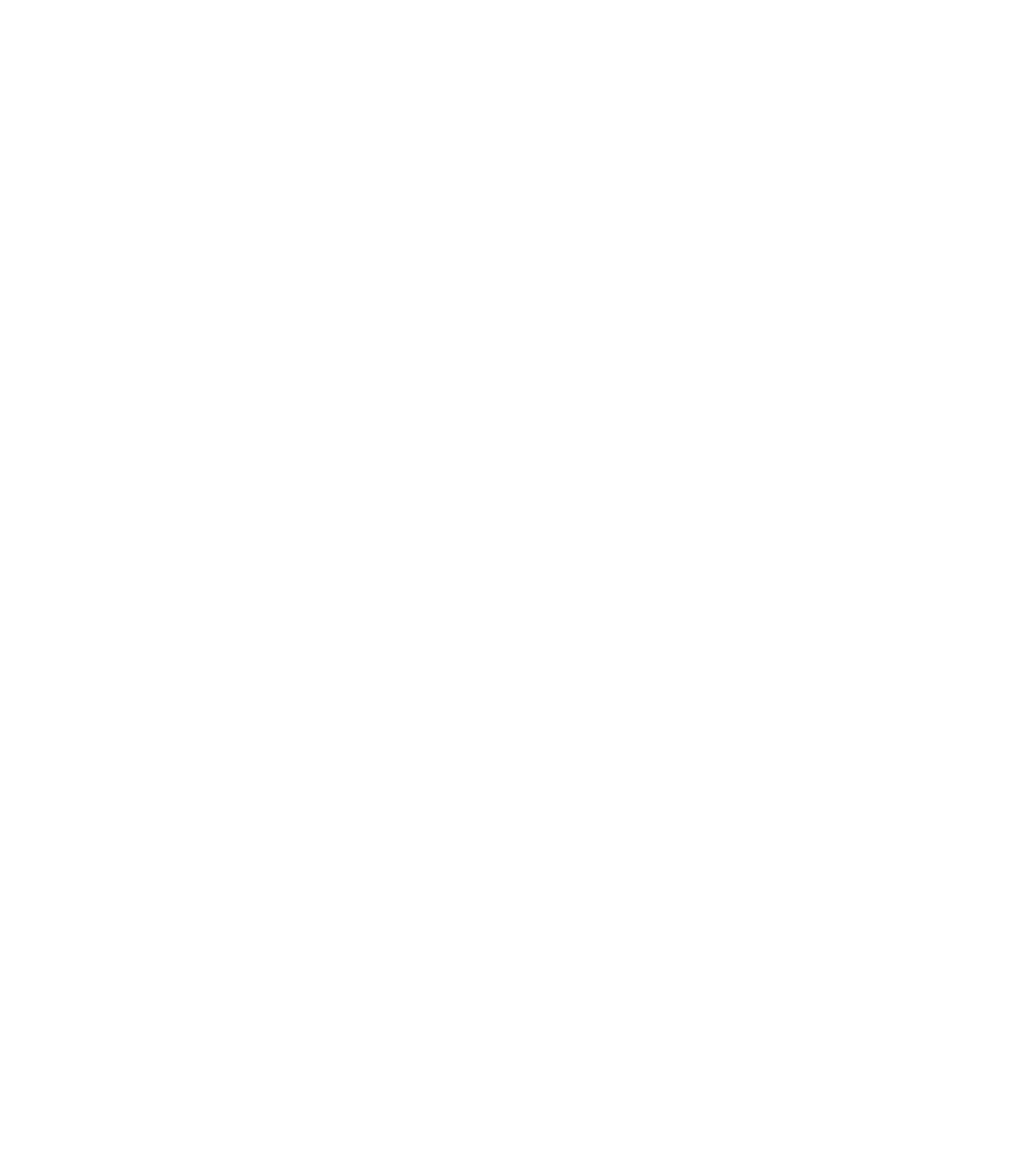
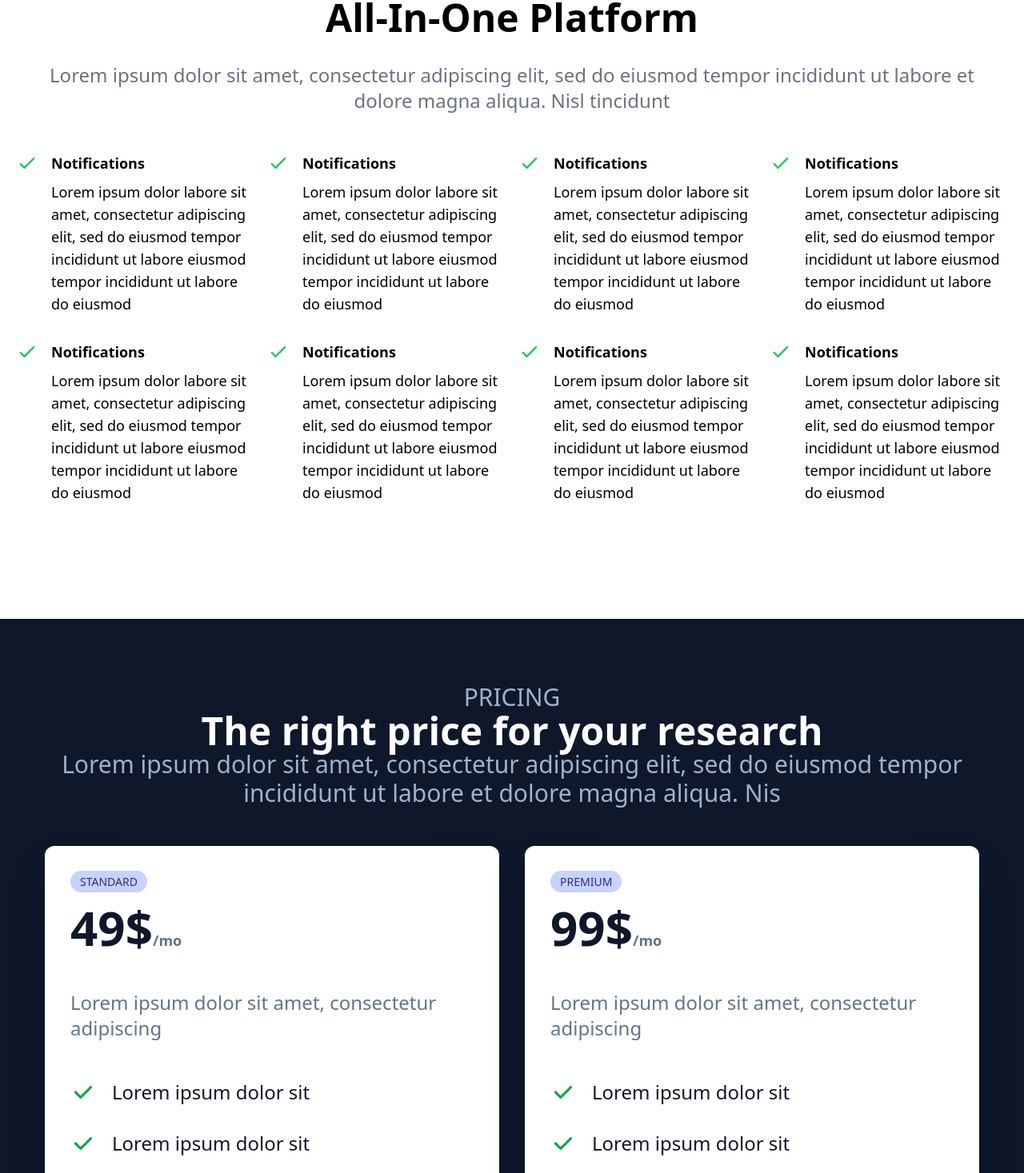
Before and after one commit to dagim-cherinet/React-tailwind-website, a React (Create React App) app: page / in a window 1280 px wide. Shown: the part 2412-3879 px from the top of the page at 80% size. Before the commit the page ends 2282 px from the top, so only its background shows below. Built offline with nearby package versions, Linux system fonts and the light colour scheme.

Commit message:
added pricing

```diff
--- a/src/App.js
+++ b/src/App.js
@@ -2,6 +2,8 @@
 import Hero from "./components/hero";
 import Navbar from "./components/navbar";
 import Support from "./components/support";
+import AllInOne from "./components/all_inOne";
+import Pricing from "./components/pricing";
 function App() {
   return (
     <>
@@ -9,6 +11,8 @@
       <Hero />
       <About />
       <Support />
+      <AllInOne />
+      <Pricing />
     </>
   );
 }
--- /dev/null
+++ b/src/components/all_inOne.js
@@ -0,0 +1,132 @@
+import React from "react";
+import { CheckIcon } from "@heroicons/react/outline";
+const AllInOne = () => {
+  return (
+    <div className="w-full my-32 max-w-[1240px] mx-auto">
+      <div className="  px-2">
+        <h2 className="text-5xl font-bold text-center">All-In-One Platform</h2>
+        <p className="text-2xl py-8 text-gray-500 text-center">
+          Lorem ipsum dolor sit amet, consectetur adipiscing elit, sed do
+          eiusmod tempor incididunt ut labore et dolore magna aliqua. Nisl
+          tincidunt
+        </p>
+      </div>
+      <div className="grid sm:grid-cols-2 lg:grid-cols-4 gap-4 pt-4">
+        <div className="flex ">
+          <div>
+            <CheckIcon className="w-7 mr-4 text-green-500" />
+          </div>
+
+          <div>
+            <h3 className="font-bold text-lg ">Notifications</h3>
+            <p className="text-lg pt-2 pb-4">
+              Lorem ipsum dolor labore sit amet, consectetur adipiscing elit,
+              sed do eiusmod tempor incididunt ut labore eiusmod tempor
+              incididunt ut labore do eiusmod
+            </p>
+          </div>
+        </div>
+        <div className="flex ">
+          <div>
+            <CheckIcon className="w-7 mr-4 text-green-500" />
+          </div>
+
+          <div>
+            <h3 className="font-bold text-lg ">Notifications</h3>
+            <p className="text-lg pt-2 pb-4">
+              Lorem ipsum dolor labore sit amet, consectetur adipiscing elit,
+              sed do eiusmod tempor incididunt ut labore eiusmod tempor
+              incididunt ut labore do eiusmod
+            </p>
+          </div>
+        </div>
+        <div className="flex ">
+          <div>
+            <CheckIcon className="w-7 mr-4 text-green-500" />
+          </div>
+
+          <div>
+            <h3 className="font-bold text-lg ">Notifications</h3>
+            <p className="text-lg pt-2 pb-4">
+              Lorem ipsum dolor labore sit amet, consectetur adipiscing elit,
+              sed do eiusmod tempor incididunt ut labore eiusmod tempor
+              incididunt ut labore do eiusmod
+            </p>
+          </div>
+        </div>
+        <div className="flex ">
+          <div>
+            <CheckIcon className="w-7 mr-4 text-green-500" />
+          </div>
+
+          <div>
+            <h3 className="font-bold text-lg ">Notifications</h3>
+            <p className="text-lg pt-2 pb-4">
+              Lorem ipsum dolor labore sit amet, consectetur adipiscing elit,
+              sed do eiusmod tempor incididunt ut labore eiusmod tempor
+              incididunt ut labore do eiusmod
+            </p>
+          </div>
+        </div>
+        <div className="flex ">
+          <div>
+            <CheckIcon className="w-7 mr-4 text-green-500" />
+          </div>
+
+          <div>
+            <h3 className="font-bold text-lg ">Notifications</h3>
+            <p className="text-lg pt-2 pb-4">
+              Lorem ipsum dolor labore sit amet, consectetur adipiscing elit,
+              sed do eiusmod tempor incididunt ut labore eiusmod tempor
+              incididunt ut labore do eiusmod
+            </p>
+          </div>
+        </div>
+        <div className="flex ">
+          <div>
+            <CheckIcon className="w-7 mr-4 text-green-500" />
+          </div>
+
+          <div>
+            <h3 className="font-bold text-lg ">Notifications</h3>
+            <p className="text-lg pt-2 pb-4">
+              Lorem ipsum dolor labore sit amet, consectetur adipiscing elit,
+              sed do eiusmod tempor incididunt ut labore eiusmod tempor
+              incididunt ut labore do eiusmod
+            </p>
+          </div>
+        </div>
+        <div className="flex ">
+          <div>
+            <CheckIcon className="w-7 mr-4 text-green-500" />
+          </div>
+
+          <div>
+            <h3 className="font-bold text-lg ">Notifications</h3>
+            <p className="text-lg pt-2 pb-4">
+              Lorem ipsum dolor labore sit amet, consectetur adipiscing elit,
+              sed do eiusmod tempor incididunt ut labore eiusmod tempor
+              incididunt ut labore do eiusmod
+            </p>
+          </div>
+        </div>
+        <div className="flex ">
+          <div>
+            <CheckIcon className="w-7 mr-4 text-green-500" />
+          </div>
+
+          <div>
+            <h3 className="font-bold text-lg ">Notifications</h3>
+            <p className="text-lg pt-2 pb-4">
+              Lorem ipsum dolor labore sit amet, consectetur adipiscing elit,
+              sed do eiusmod tempor incididunt ut labore eiusmod tempor
+              incididunt ut labore do eiusmod
+            </p>
+          </div>
+        </div>
+      </div>
+    </div>
+  );
+};
+
+export default AllInOne;
--- /dev/null
+++ b/src/components/pricing.js
@@ -0,0 +1,104 @@
+import React from "react";
+import { CheckIcon } from "@heroicons/react/solid";
+const Pricing = () => {
+  return (
+    <div className="w-full text-white my-24">
+      <div className="absolute w-full h-[800px] bg-slate-900 mix-blend-overlay"></div>
+      <div className="max-w-[1200px] mx-auto py-12">
+        <div className="text-center py-8 text-slate-300">
+          <h2 className="text-3xl uppercase">Pricing</h2>
+          <h3 className=" text-3xl sm:text-4xl md:text-5xl text-white font-bold">
+            The right price for your research
+          </h3>
+          <p className="text-3xl">
+            Lorem ipsum dolor sit amet, consectetur adipiscing elit, sed do
+            eiusmod tempor incididunt ut labore et dolore magna aliqua. Nis
+          </p>
+        </div>
+
+        <div className="grid md:grid-cols-2">
+          <div className="bg-white text-slate-900 m-4 p-8 rounded-xl shadow-2xl relative">
+            <span className="uppercase px-3 py-1 bg-indigo-200 text-indigo-900 rounded-2xl text-sm">
+              Standard
+            </span>
+            <div>
+              <p className="text-6xl font-bold py-4 flex">
+                49$
+                <span className="text-lg text-slate-500 flex flex-col  justify-end">
+                  /mo
+                </span>
+              </p>
+            </div>
+            <p className="text-2xl py-8 text-slate-500">
+              Lorem ipsum dolor sit amet, consectetur adipiscing
+            </p>
+            <div className="text-2xl relative ">
+              <p className="flex py-4 ">
+                <CheckIcon className="w-8 mr-5 text-green-600" /> Lorem ipsum
+                dolor sit
+              </p>
+              <p className="flex py-4 ">
+                <CheckIcon className="w-8 mr-5 text-green-600" /> Lorem ipsum
+                dolor sit
+              </p>
+              <p className="flex py-4 ">
+                <CheckIcon className="w-8 mr-5 text-green-600" /> Lorem ipsum
+                dolor sit
+              </p>
+              <p className="flex py-4 ">
+                <CheckIcon className="w-8 mr-5 text-green-600" /> Lorem ipsum
+                dolor sit
+              </p>
+              <p className="flex py-4 ">
+                <CheckIcon className="w-8 mr-5 text-green-600" /> Lorem ipsum
+                dolor sit
+              </p>
+              <button className="w-full py-4 my-4">Get Started</button>
+            </div>
+          </div>
+          <div className="bg-white text-slate-900 m-4 p-8 rounded-xl shadow-2xl relative">
+            <span className="uppercase px-3 py-1 bg-indigo-200 text-indigo-900 rounded-2xl text-sm">
+              premium
+            </span>
+            <div>
+              <p className="text-6xl font-bold py-4 flex">
+                99$
+                <span className="text-lg text-slate-500 flex flex-col  justify-end">
+                  /mo
+                </span>
+              </p>
+            </div>
+            <p className="text-2xl py-8 text-slate-500">
+              Lorem ipsum dolor sit amet, consectetur adipiscing
+            </p>
+            <div className="text-2xl relative ">
+              <p className="flex py-4 ">
+                <CheckIcon className="w-8 mr-5 text-green-600" /> Lorem ipsum
+                dolor sit
+              </p>
+              <p className="flex py-4 ">
+                <CheckIcon className="w-8 mr-5 text-green-600" /> Lorem ipsum
+                dolor sit
+              </p>
+              <p className="flex py-4 ">
+                <CheckIcon className="w-8 mr-5 text-green-600" /> Lorem ipsum
+                dolor sit
+              </p>
+              <p className="flex py-4 ">
+                <CheckIcon className="w-8 mr-5 text-green-600" /> Lorem ipsum
+                dolor sit
+              </p>
+              <p className="flex py-4 ">
+                <CheckIcon className="w-8 mr-5 text-green-600" /> Lorem ipsum
+                dolor sit
+              </p>
+              <button className="w-full py-4 my-4">Get Started</button>
+            </div>
+          </div>
+        </div>
+      </div>
+    </div>
+  );
+};
+
+export default Pricing;
--- a/src/components/support.js
+++ b/src/components/support.js
@@ -4,7 +4,7 @@
 import supportImg from "../assets/support.jpg";
 const Support = () => {
   return (
-    <div className="w-full h-screen mt-24">
+    <div className="w-full  mt-24">
       <div className="w-full h-[700px] bg-gray-900/90 absolute">
         <img
           className="w-full h-full object-cover mix-blend-overlay"
@@ -12,7 +12,7 @@
           alt="support"
         />
       </div>
-      <div className="max-w-[1240] mx-auto text-white relative">
+      <div className="max-w-[1240px] mx-auto text-white relative">
         <div className="px-4 py-12">
           <h2 className="text-3xl md:text-4xl pt-8 text-slate-300 uppercase text-center">
             Support
```
